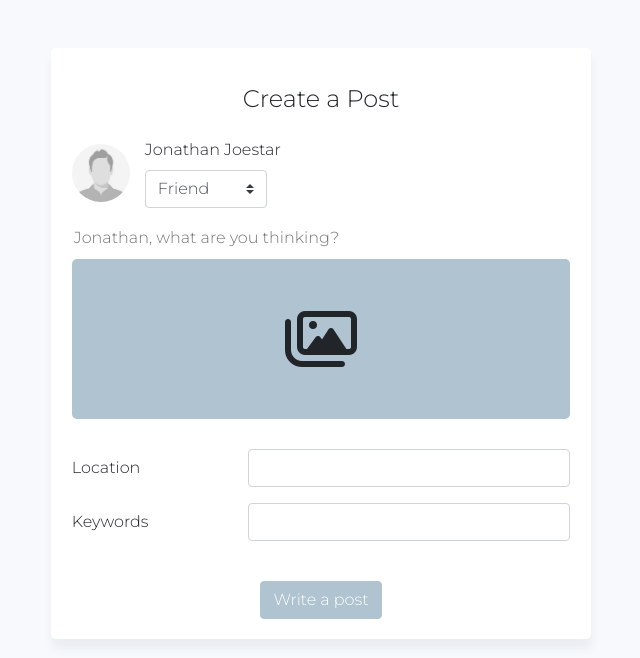
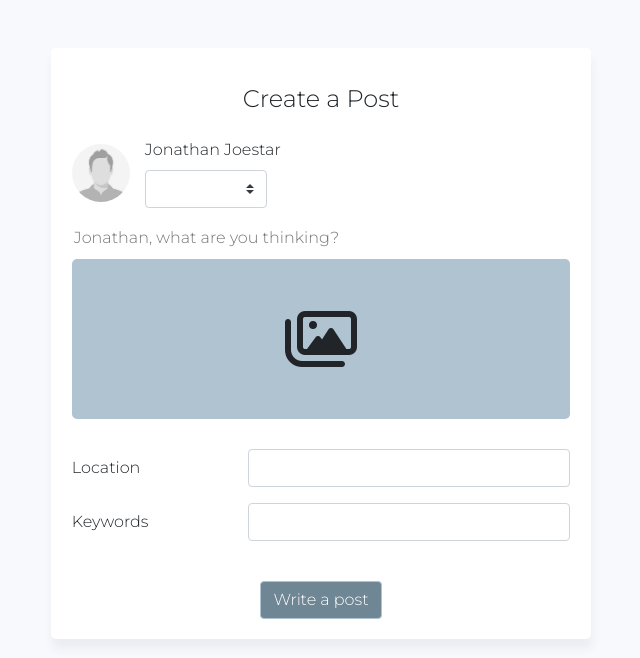
Before and after one commit to Cyangen/lifebonderTest, an Angular app: page / in a window 1280 px wide. In both pictures the pointer is over the button "Write a post". Shown: the top 658 px of the page, without its empty margins (319-959 px from the left). Built offline with nearby package versions, Linux system fonts and the light colour scheme.

Commit message:
style improvements

```diff
--- a/src/app/app.component.css
+++ b/src/app/app.component.css
@@ -56,6 +56,10 @@ p{
   border-color: #afc3d0;
 }
 
+.form__submit:hover{
+  background-color: #6F8695;
+}
+
 .form__submit:active{
   background-color: #6F8695 !important;
   border-color: #6F8695 !important;
--- a/src/app/app.component.html
+++ b/src/app/app.component.html
@@ -20,7 +20,7 @@
               </div>
               <!--sharing type-->
               <div class="col-4">
-                <select ([ngModel])="sharingType" name="sharingType" class="custom-select">
+                <select ngModel name="sharingType" class="custom-select">
                   <option value="0">Friend</option>
                   <option value="1">public</option>
                   <option value="2">private</option>
```
